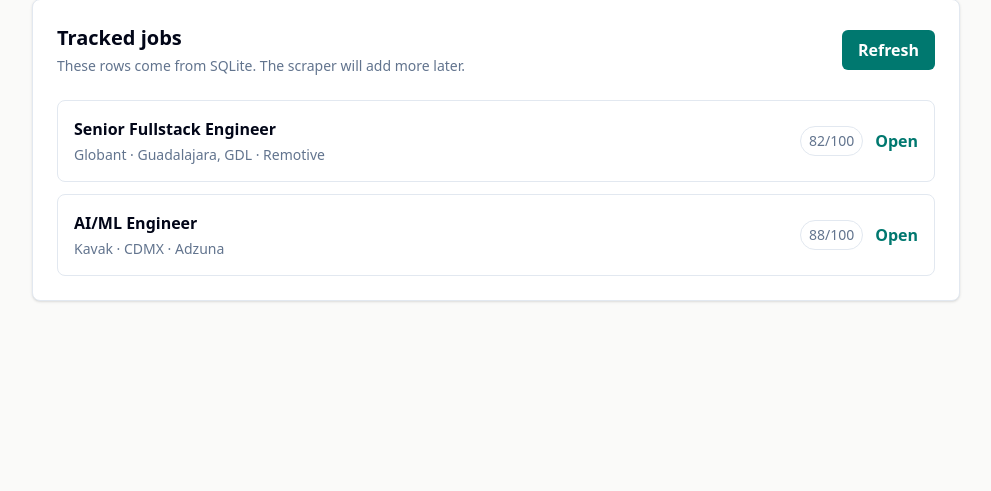
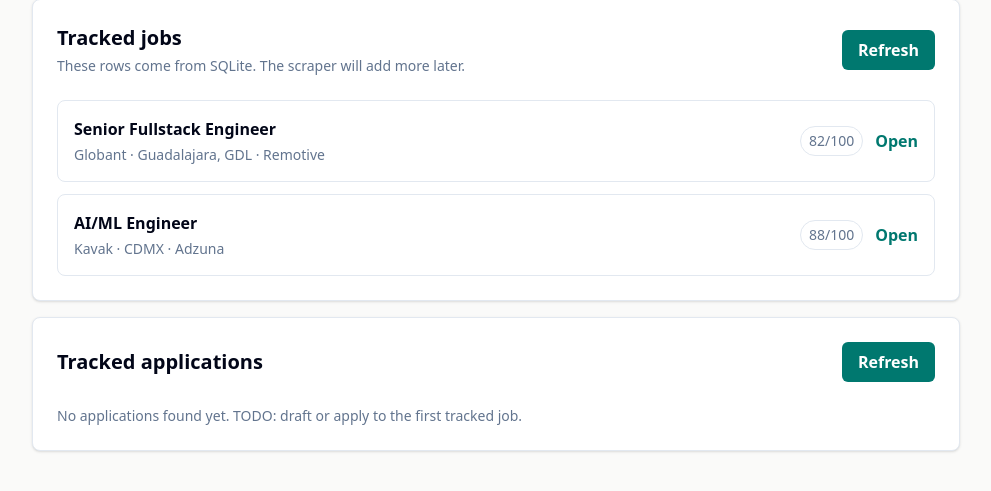
Before and after one commit to the-evillevi/hunter-agent, a FastAPI app: page / in a window 1280 px wide. Shown: the part 121-612 px from the top of the page, without its empty margins (144-1135 px from the left). Run offline with FastAPI, Linux system fonts and the light colour scheme; style sheets or scripts are compiled from the project's sources.

Commit message:
feat(hntr-07): render applications partial

```diff
--- a/app/models/application.py
+++ b/app/models/application.py
@@ -40,6 +40,7 @@ class ApplicationListItem(SQLModel):
 
     id: int
     job_title: str
+    company: str
     cv_path: str | None
     status: ApplicationStatus
     applied_at: datetime | None
--- /dev/null
+++ b/app/templates/applications.html
@@ -0,0 +1,43 @@
+{% if applications %}
+  <div class="grid gap-3">
+    {% for application in applications %}
+      <article
+        class="flex flex-col gap-4 rounded-lg border border-slate-200 p-4 sm:flex-row sm:items-center sm:justify-between"
+      >
+        <div>
+          <h3 class="font-bold text-slate-950">
+            APP-{{ application.id }}: {{ application.job_title }}
+          </h3>
+          <p class="mt-1 text-sm text-slate-500">{{ application.company }}</p>
+
+          <span
+            class="inline-flex items-center rounded-md bg-blue-400/10 px-2 py-1 text-xs font-medium text-blue-400 inset-ring inset-ring-blue-400/30"
+          >
+            {{ application.status }}
+          </span>
+        </div>
+
+        <div class="flex flex-col items-center gap-3 whitespace-nowrap">
+          {% if application.cv_path is not none %}
+            <span> {{ application.cv_path }} </span>
+          {% endif %}
+
+          {% if application.applied_at is not none %}
+            <span> Applied at: {{ application.applied_at }} </span>
+          {% endif %}
+          <span> Last updated: {{ application.last_updated }} </span>
+        </div>
+
+        {% if application.notes is not none %}
+          <div class="flex items-center gap-3 whitespace-nowrap">
+            {{ application.notes }}
+          </div>
+        {% endif %}
+      </article>
+    {% endfor %}
+  </div>
+{% else %}
+  <p class="text-sm text-slate-500">
+    No applications found yet. TODO: draft or apply to the first tracked job.
+  </p>
+{% endif %}
--- a/app/templates/index.html
+++ b/app/templates/index.html
@@ -25,4 +25,28 @@
 
     <div id="jobs-list">{% include "jobs.html" %}</div>
   </section>
+
+  <section
+    class="mt-4 rounded-lg border border-slate-200 bg-white p-6 shadow-sm"
+  >
+    <div
+      class="mb-6 flex flex-col gap-4 sm:flex-row sm:items-center sm:justify-between"
+    >
+      <div>
+        <h2 class="text-xl font-bold text-slate-950">Tracked applications</h2>
+      </div>
+
+      <button
+        type="button"
+        class="rounded-md bg-teal-700 px-4 py-2 font-bold text-white hover:bg-teal-800"
+        hx-get="/applications"
+        hx-target="#applications-list"
+        hx-swap="innerHTML"
+      >
+        Refresh
+      </button>
+    </div>
+
+    <div id="applications-list">{% include "applications.html" %}</div>
+  </section>
 {% endblock %}
```
Also changed, not shown: tests/test_applications.py (+21 -5 lines), vault/quests/HNTR-07.md (+1 -1 lines).
